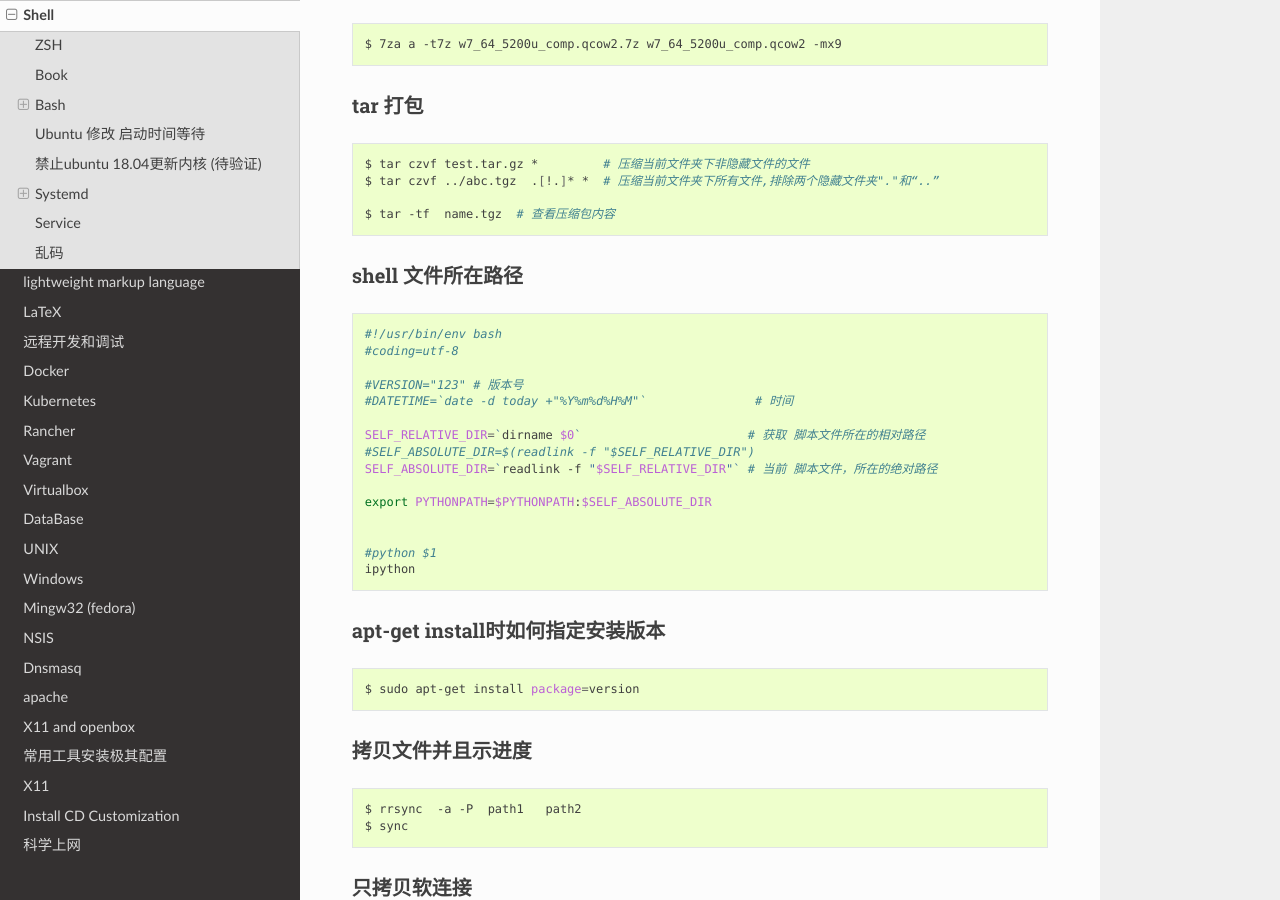
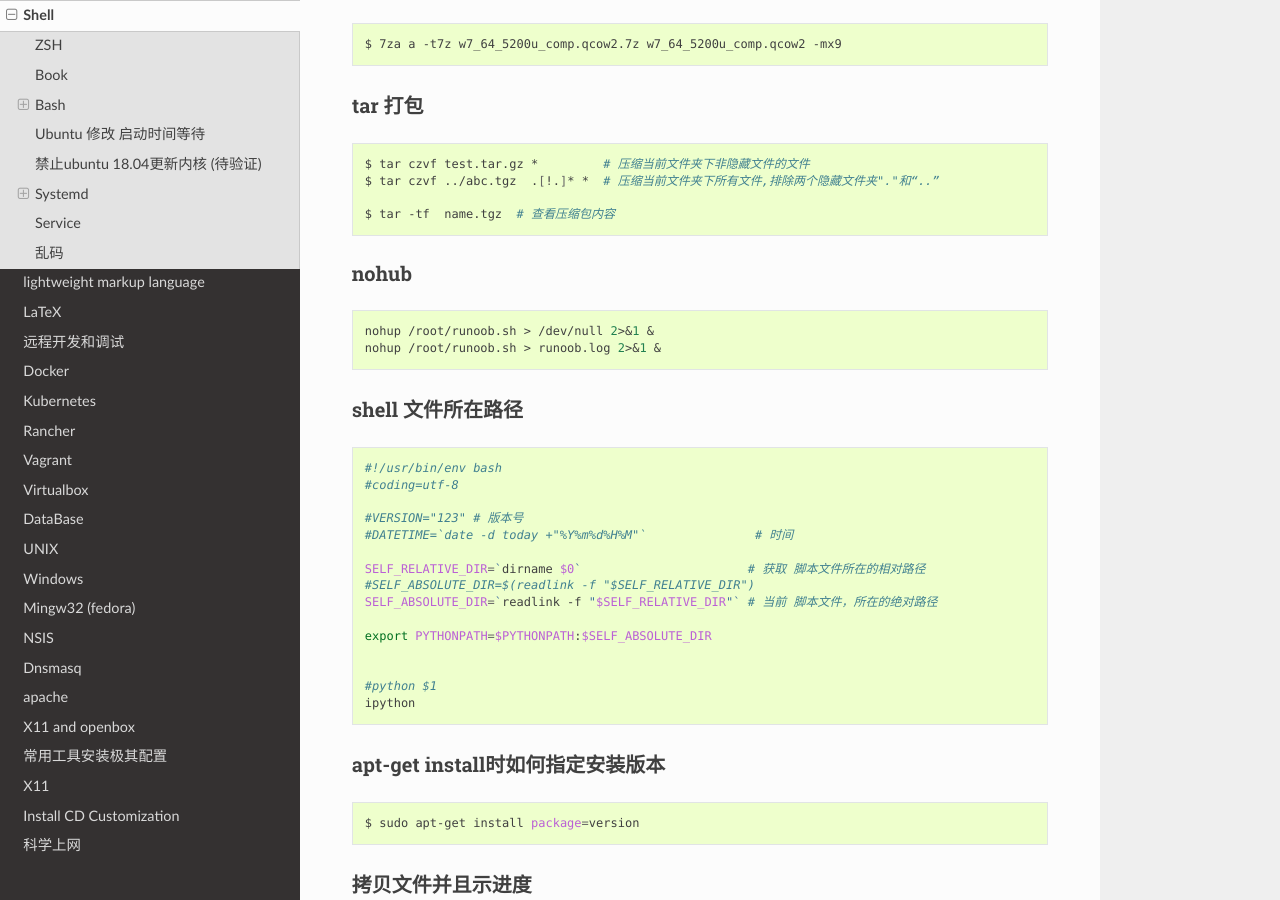
Before and after one commit to my-rds-store/my_space, a Sphinx documentation site: the page built from source/shell/shell.rst, in a window 1280 px wide and 900 px high, scrolled down 4699 px. Built offline with Sphinx 7.4.7 and the Read the Docs theme 2.0.0, drawn with Linux system fonts in a browser that asks for light colours.

Commit message:
update ...

```diff
--- a/source/linux_tools_cfg/index.rst
+++ b/source/linux_tools_cfg/index.rst
@@ -275,6 +275,8 @@ Barrier 一套键鼠同时控制多台电脑
 .. code-block:: sh
 
         sudo apt-get install barrier
+
+        sudo snap install barrier
 
 -----
 
--- a/source/ros/index.rst
+++ b/source/ros/index.rst
@@ -1111,7 +1111,10 @@ can-dbc-parser
 .. code-block:: sh
 
         sudo apt-get install -y socat
+
         socat -d -d pty,raw,echo=0 pty,raw,echo=0
+
+        sudo socat -d -d pty,raw,echo=0,link=/dev/ttyS0 pty,raw,echo=0,link=/dev/ttyS1
 
 * `摄像头 <https://blog.csdn.net/qq_43433255/article/details/89332667>`_
 
--- a/source/shell/shell.rst
+++ b/source/shell/shell.rst
@@ -290,6 +290,15 @@ tar 打包
     $ tar czvf ../abc.tgz  .[!.]* *  # 压缩当前文件夹下所有文件,排除两个隐藏文件夹"."和“..”
 
     $ tar -tf  name.tgz  # 查看压缩包内容
+
+
+nohub
+----------------------------
+
+.. code-block:: sh
+
+    nohup /root/runoob.sh > /dev/null 2>&1 &
+    nohup /root/runoob.sh > runoob.log 2>&1 &
 
 
 shell 文件所在路径
```
